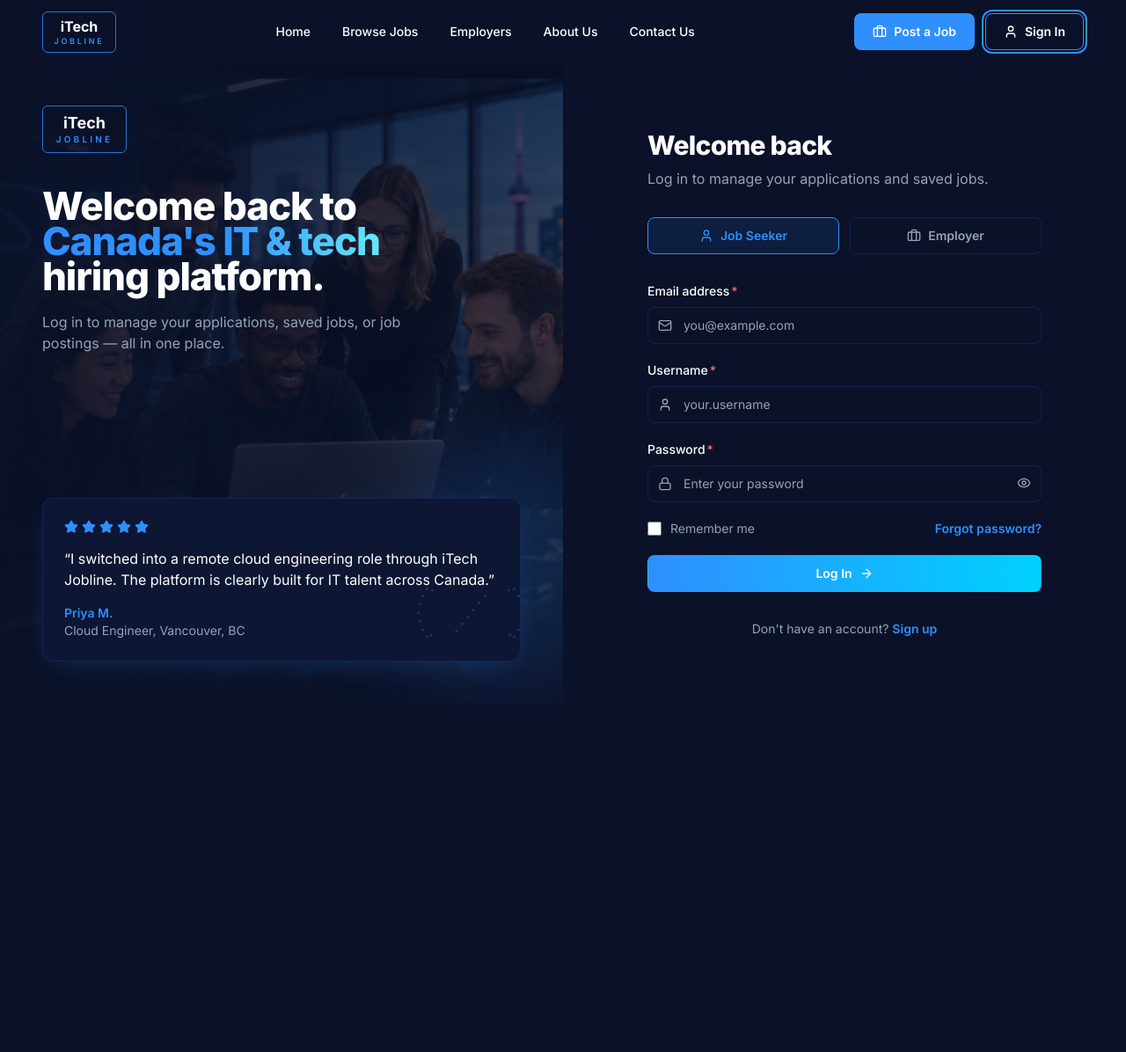
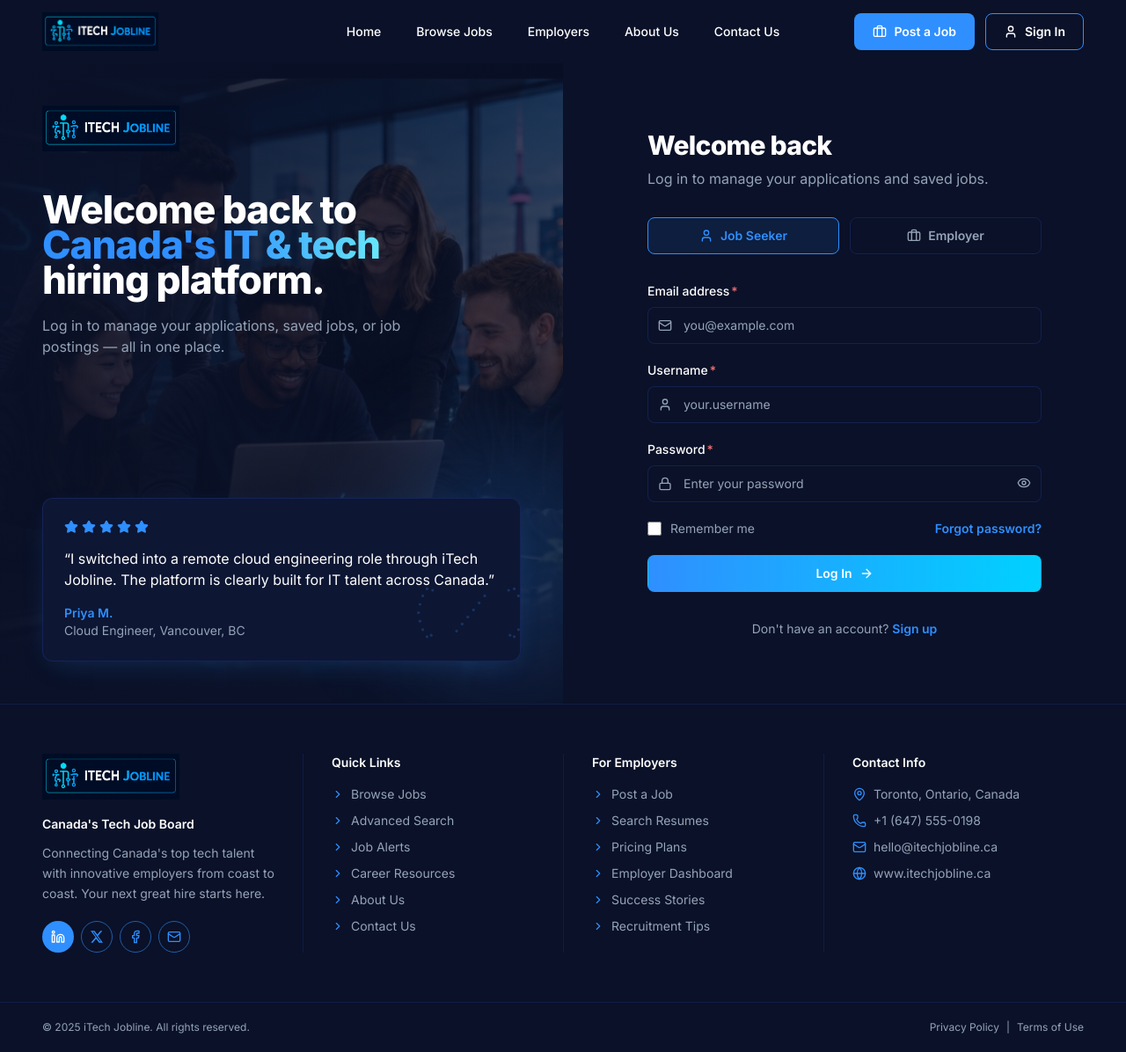
Before and after one commit to Martins-technologies/ITech-Jooblie, a React (Vite) app: page /sign-in in a window 1280 px wide. Shown: the whole page at 88% size. Before the commit the page ends 800 px from the top, so only its background shows below. Built offline with nearby package versions, Linux system fonts and the light colour scheme.

Commit message:
footer and navbar updated

```diff
--- a/src/components/layout/Footer.jsx
+++ b/src/components/layout/Footer.jsx
@@ -1,18 +1,26 @@
 import { Link } from 'react-router-dom';
-import { Linkedin, Facebook, Mail, MapPin, Phone } from 'lucide-react';
-import { footerTagline, socialLinks, footerColumns } from '../../data/footerLinks.js';
+import { ChevronRight, Facebook, Globe, Linkedin, Mail, MapPin, Phone } from 'lucide-react';
+import {
+  footerBrandLine,
+  footerColumns,
+  footerLegalLinks,
+  footerTagline,
+  socialLinks,
+} from '../../data/footerLinks.js';
 import Logo from './Logo.jsx';
 
 const socialIcons = {
   linkedin: Linkedin,
   twitter: TwitterIcon,
   facebook: Facebook,
+  email: Mail,
 };
 
 const contactIcons = {
   mail: Mail,
   phone: Phone,
   mapPin: MapPin,
+  globe: Globe,
 };
 
 function TwitterIcon({ className }) {
@@ -26,12 +34,11 @@ function TwitterIcon({ className }) {
 export default function Footer() {
   return (
     <footer className="border-t border-brand-border/30 bg-brand-bg">
-      <div className="container-page grid gap-10 py-14 sm:grid-cols-2 lg:grid-cols-5">
-        <div>
+      <div className="container-page grid gap-10 py-14 sm:grid-cols-2 lg:grid-cols-4 lg:gap-0 lg:divide-x lg:divide-brand-border/30">
+        <div className="lg:pr-8">
           <Logo size="lg" />
-          <p className="mt-4 max-w-xs text-sm leading-relaxed text-brand-muted">
-            {footerTagline}
-          </p>
+          <p className="mt-3 text-sm font-semibold text-brand-white">{footerBrandLine}</p>
+          <p className="mt-3 max-w-xs text-sm leading-relaxed text-brand-muted">{footerTagline}</p>
           <div className="mt-5 flex flex-wrap gap-2">
             {socialLinks.map((item) => {
               const Icon = socialIcons[item.id];
@@ -39,10 +46,14 @@ export default function Footer() {
                 <a
                   key={item.id}
                   href={item.href}
-                  target="_blank"
-                  rel="noopener noreferrer"
+                  target={item.href.startsWith('http') ? '_blank' : undefined}
+                  rel={item.href.startsWith('http') ? 'noopener noreferrer' : undefined}
                   aria-label={item.label}
-                  className="flex h-9 w-9 items-center justify-center rounded-full border border-brand-accent/60 text-brand-accent transition-colors hover:bg-brand-accent/10 focus-visible:ring-2 focus-visible:ring-brand-accent"
+                  className={`flex h-9 w-9 items-center justify-center rounded-full transition-colors focus-visible:ring-2 focus-visible:ring-brand-accent ${
+                    item.filled
+                      ? 'bg-brand-accent text-brand-white hover:bg-brand-accentHover'
+                      : 'border border-brand-accent/60 text-brand-accent hover:bg-brand-accent/10'
+                  }`}
                 >
                   <Icon className="h-4 w-4" />
                 </a>
@@ -61,8 +72,18 @@ export default function Footer() {
       </div>
 
       <div className="border-t border-brand-border/30">
-        <div className="container-page py-5 text-center text-xs text-brand-muted">
+        <div className="container-page flex flex-col items-center justify-between gap-3 py-5 text-xs text-brand-muted sm:flex-row">
           <p>© 2025 iTech Jobline. All rights reserved.</p>
+          <p className="flex flex-wrap items-center justify-center gap-x-2">
+            {footerLegalLinks.map((item, index) => (
+              <span key={item.label} className="inline-flex items-center gap-x-2">
+                {index > 0 ? <span aria-hidden="true">|</span> : null}
+                <Link to={item.to} className="hover:text-brand-accent">
+                  {item.label}
+                </Link>
+              </span>
+            ))}
+          </p>
         </div>
       </div>
     </footer>
@@ -71,19 +92,26 @@ export default function Footer() {
 
 function FooterItem({ item }) {
   const Icon = item.icon ? contactIcons[item.icon] : null;
-  const className = 'inline-flex items-start gap-2 hover:text-brand-accent';
+  const isContact = Boolean(Icon);
+  const className = isContact
+    ? 'inline-flex items-start gap-2 hover:text-brand-accent'
+    : 'inline-flex items-center gap-2 hover:text-brand-accent';
 
   const content = (
     <>
-      {Icon ? <Icon className="mt-0.5 h-4 w-4 shrink-0 text-brand-accent" /> : null}
+      {Icon ? (
+        <Icon className="mt-0.5 h-4 w-4 shrink-0 text-brand-accent" aria-hidden="true" />
+      ) : (
+        <ChevronRight className="h-3.5 w-3.5 shrink-0 text-brand-accent" aria-hidden="true" />
+      )}
       {item.label}
     </>
   );
 
   if (item.to) {
     return (
-      <Link to={item.to} className="hover:text-brand-accent">
-        {item.label}
+      <Link to={item.to} className={className}>
+        {content}
       </Link>
     );
   }
@@ -96,12 +124,12 @@ function FooterItem({ item }) {
     );
   }
 
-  return <span className="inline-flex items-start gap-2">{content}</span>;
+  return <span className={className}>{content}</span>;
 }
 
 function FooterColumn({ title, children }) {
   return (
-    <div>
+    <div className="lg:px-8">
       <h3 className="mb-4 text-sm font-semibold text-brand-white">{title}</h3>
       <div className="flex flex-col gap-2.5 text-sm text-brand-muted">{children}</div>
     </div>
--- a/src/components/layout/Layout.jsx
+++ b/src/components/layout/Layout.jsx
@@ -1,18 +1,15 @@
-import { Outlet, useLocation } from 'react-router-dom';
+import { Outlet } from 'react-router-dom';
 import Navbar from './Navbar.jsx';
 import Footer from './Footer.jsx';
 
 export default function Layout() {
-  const { pathname } = useLocation();
-  const hideFooter = pathname === '/sign-in';
-
   return (
     <div className="flex min-h-screen flex-col bg-brand-bg">
       <Navbar />
       <main className="flex-1">
         <Outlet />
       </main>
-      {hideFooter ? null : <Footer />}
+      <Footer />
     </div>
   );
 }
--- a/src/components/layout/Logo.jsx
+++ b/src/components/layout/Logo.jsx
@@ -1,37 +1,23 @@
 import { Link } from 'react-router-dom';
+import { images } from '../../data/images.js';
 
 const sizeStyles = {
-  sm: {
-    box: 'min-w-[4.5rem] px-2.5 py-1.5',
-    title: 'text-sm',
-    subtitle: 'text-[8px] tracking-[0.28em]',
-  },
-  md: {
-    box: 'min-w-[5.25rem] px-3 py-2',
-    title: 'text-base',
-    subtitle: 'text-[9px] tracking-[0.3em]',
-  },
-  lg: {
-    box: 'min-w-[6rem] px-3.5 py-2.5',
-    title: 'text-lg',
-    subtitle: 'text-[10px] tracking-[0.32em]',
-  },
+  sm: 'h-9',
+  md: 'h-11',
+  lg: 'h-[3.25rem]',
 };
 
-/** Canonical stacked wordmark used in the navbar and footer. */
+/** Site wordmark from public/logo.png — used in the navbar, footer, and sign-in panel. */
 export default function Logo({ size = 'md', className = '' }) {
-  const styles = sizeStyles[size] || sizeStyles.md;
+  const height = sizeStyles[size] || sizeStyles.md;
 
   return (
     <Link
       to="/"
       aria-label="iTech Jobline home"
-      className={`inline-flex flex-col items-center justify-center rounded-md border border-brand-accent/80 ${styles.box} ${className}`}
+      className={`inline-flex shrink-0 items-center focus-visible:ring-2 focus-visible:ring-brand-accent ${className}`}
     >
-      <span className={`font-bold leading-none text-brand-white ${styles.title}`}>iTech</span>
-      <span className={`mt-1 font-semibold leading-none text-brand-accent ${styles.subtitle}`}>
-        JOBLINE
-      </span>
+      <img src={images.logo} alt="iTech Jobline" className={`${height} w-auto`} />
     </Link>
   );
 }
--- a/src/components/layout/Navbar.jsx
+++ b/src/components/layout/Navbar.jsx
@@ -9,25 +9,25 @@ export default function Navbar() {
 
   return (
     <header className="sticky top-0 z-50 bg-brand-bg">
-      <div className="container-page flex h-[72px] items-center justify-between gap-4">
-        <Logo />
+      <div className="container-page grid h-[72px] grid-cols-[1fr_auto] items-center gap-4 md:grid-cols-[1fr_auto_1fr]">
+        <Logo size="md" className="justify-self-start" />
 
-        <nav className="hidden items-center gap-7 md:flex" aria-label="Primary">
+        <nav className="hidden items-center gap-8 md:flex" aria-label="Primary">
           <NavItems />
         </nav>
 
-        <div className="hidden items-center gap-3 md:flex">
-          <Button to="/post-job" icon={Briefcase} nav>
+        <div className="hidden items-center justify-self-end gap-3 md:flex">
+          <Button to="/post-job" icon={Briefcase}>
             Post a Job
           </Button>
-          <Button to="/sign-in" variant="outline" icon={User} nav>
+          <Button to="/sign-in" variant="outline" icon={User}>
             Sign In
           </Button>
         </div>
 
         <button
           type="button"
-          className="inline-flex rounded-lg border border-brand-border/50 p-2 text-brand-white md:hidden"
+          className="inline-flex justify-self-end rounded-lg border border-brand-border/50 p-2 text-brand-white md:hidden"
           aria-label={open ? 'Close menu' : 'Open menu'}
           aria-expanded={open}
           onClick={() => setOpen((value) => !value)}
@@ -42,14 +42,13 @@ export default function Navbar() {
             <NavItems onNavigate={() => setOpen(false)} />
           </nav>
           <div className="mt-5 flex flex-col gap-3">
-            <Button to="/post-job" icon={Briefcase} nav onClick={() => setOpen(false)}>
+            <Button to="/post-job" icon={Briefcase} onClick={() => setOpen(false)}>
               Post a Job
             </Button>
             <Button
               to="/sign-in"
               variant="outline"
               icon={User}
-              nav
               onClick={() => setOpen(false)}
             >
               Sign In
--- a/src/data/footerLinks.js
+++ b/src/data/footerLinks.js
@@ -1,42 +1,46 @@
 /** Data-driven footer columns. Footer maps over `footerColumns` keys in insertion order. */
 
+export const footerBrandLine = "Canada's Tech Job Board";
+
 export const footerTagline =
-  "Canada's trusted IT job board connecting talent with verified employers and quality opportunities across the tech industry.";
+  "Connecting Canada's top tech talent with innovative employers from coast to coast. Your next great hire starts here.";
 
 export const socialLinks = [
-  { id: 'linkedin', label: 'LinkedIn', href: 'https://www.linkedin.com' },
+  { id: 'linkedin', label: 'LinkedIn', href: 'https://www.linkedin.com', filled: true },
   { id: 'twitter', label: 'Twitter / X', href: 'https://x.com' },
   { id: 'facebook', label: 'Facebook', href: 'https://www.facebook.com' },
+  { id: 'email', label: 'Email', href: 'mailto:hello@itechjobline.ca' },
 ];
 
 export const footerColumns = {
   quickLinks: {
     title: 'Quick Links',
     items: [
-      { label: 'Home', to: '/' },
       { label: 'Browse Jobs', to: '/jobs' },
-      { label: 'Employers', to: '/employers' },
+      { label: 'Advanced Search', to: '/jobs' },
+      { label: 'Job Alerts', to: '/jobs' },
+      { label: 'Career Resources', to: '/about' },
       { label: 'About Us', to: '/about' },
       { label: 'Contact Us', to: '/contact' },
     ],
   },
-  popularJobs: {
-    title: 'Popular IT Jobs',
+  forEmployers: {
+    title: 'For Employers',
     items: [
-      { label: 'Software Developer Jobs', to: '/jobs?keyword=Software%20Developer' },
-      { label: 'Cloud Engineer Jobs', to: '/jobs?keyword=Cloud%20Engineer' },
-      { label: 'Cybersecurity Jobs', to: '/jobs?keyword=Cybersecurity' },
-      { label: 'Data Analyst Jobs', to: '/jobs?keyword=Data%20Analyst' },
-      { label: 'DevOps Engineer Jobs', to: '/jobs?keyword=DevOps' },
+      { label: 'Post a Job', to: '/post-job' },
+      { label: 'Search Resumes', to: '/employers' },
+      { label: 'Pricing Plans', to: '/post-job#pricing-plans' },
+      { label: 'Employer Dashboard', to: '/sign-in' },
+      { label: 'Success Stories', to: '/about' },
+      { label: 'Recruitment Tips', to: '/employers' },
     ],
   },
   contactInfo: {
-    title: 'Contact Us',
+    title: 'Contact Info',
     items: [
       {
-        label: 'info@itechjobline.ca',
-        href: 'mailto:info@itechjobline.ca',
-        icon: 'mail',
+        label: 'Toronto, Ontario, Canada',
+        icon: 'mapPin',
       },
       {
         label: '+1 (647) 555-0198',
@@ -44,17 +48,20 @@ export const footerColumns = {
         icon: 'phone',
       },
       {
-        label: 'Toronto, Ontario, Canada',
-        icon: 'mapPin',
+        label: 'hello@itechjobline.ca',
+        href: 'mailto:hello@itechjobline.ca',
+        icon: 'mail',
+      },
+      {
+        label: 'www.itechjobline.ca',
+        to: '/',
+        icon: 'globe',
       },
     ],
   },
-  legal: {
-    title: 'Legal',
-    items: [
-      { label: 'Privacy Policy', to: '#' },
-      { label: 'Terms of Use', to: '#' },
-      { label: 'Cookie Policy', to: '#' },
-    ],
-  },
 };
+
+export const footerLegalLinks = [
+  { label: 'Privacy Policy', to: '#' },
+  { label: 'Terms of Use', to: '#' },
+];
```
Also changed, not shown: src/components/layout/NavItems.jsx (+3 -5 lines), 1 other file (tests, documents, lock files or other folders).
